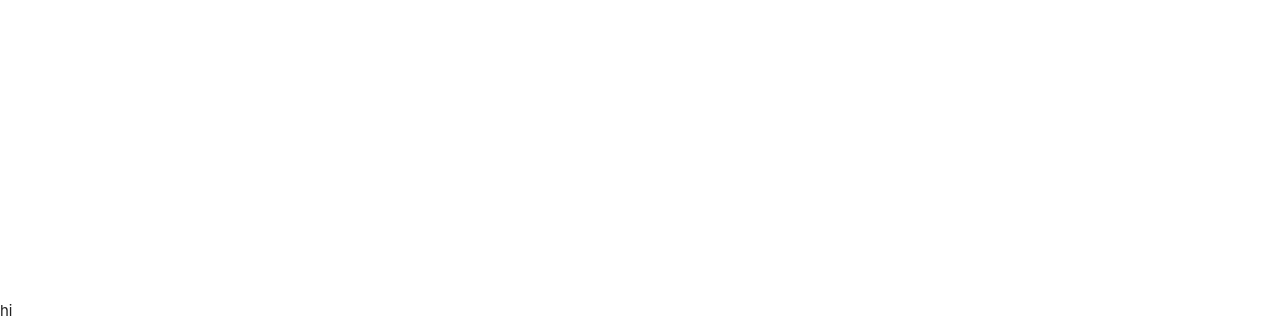
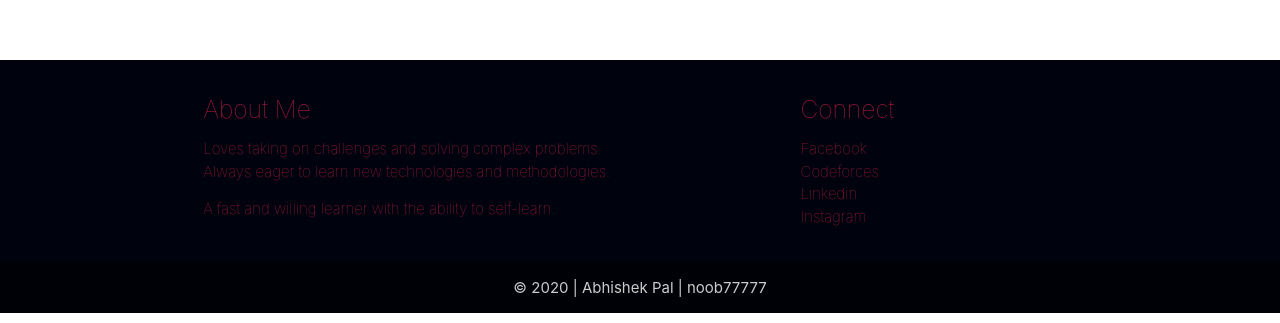
Before and after one commit to noob77777/noob77777.github.io, a React (Create React App) app: page / in a window 1280 px wide. Shown: the part 1300-1623 px from the top of the page. Built offline with nearby package versions, Linux system fonts and the light colour scheme.

Commit message:
Added footer

```diff
--- a/src/common.module.scss
+++ b/src/common.module.scss
@@ -1,6 +1,6 @@
 $white: #fcfcfc;
 $yellow: #f3a712;
-$red: #ca2e55;
+$red: #bb1d44;
 $dark-blue: #00030e;
 $blue: #247ba0;
 $black: #000007;
--- a/src/components/Main/Footer/Footer.js
+++ b/src/components/Main/Footer/Footer.js
@@ -3,7 +3,68 @@ import styles from "./footer.module.scss";
 
 class Footer extends Component {
   render() {
-    return <div className={styles.Footer + " Footer"}>hi</div>;
+    return (
+      <div className={styles.Footer + " page-footer Footer"}>
+        <div className="container">
+          <div className="row">
+            <div className={styles.aboutMe + " col l6 s12"}>
+              <h5>About Me</h5>
+              <p>
+                Loves taking on challenges and solving complex problems. Always
+                eager to learn new technologies and methodologies.
+              </p>
+              <p>A fast and willing learner with the ability to self-learn.</p>
+            </div>
+            <div className={styles.connect + " col l4 offset-l2 s12"}>
+              <h5>Connect</h5>
+              <ul>
+                <li>
+                  <a
+                    href="https://www.facebook.com/abhishekpal77777/"
+                    target="_blank"
+                    rel="noopener noreferrer"
+                  >
+                    Facebook
+                  </a>
+                </li>
+                <li>
+                  <a
+                    href="https://codeforces.com/profile/noob77777/"
+                    target="_blank"
+                    rel="noopener noreferrer"
+                  >
+                    Codeforces
+                  </a>
+                </li>
+                <li>
+                  <a
+                    href="https://www.linkedin.com/in/abhishek-pal-949401181/"
+                    target="_blank"
+                    rel="noopener noreferrer"
+                  >
+                    Linkedin
+                  </a>
+                </li>
+                <li>
+                  <a
+                    href="https://www.instagram.com/abhishekpal77777/"
+                    target="_blank"
+                    rel="noopener noreferrer"
+                  >
+                    Instagram
+                  </a>
+                </li>
+              </ul>
+            </div>
+          </div>
+        </div>
+        <div className={styles.copyright + " footer-copyright"}>
+          <div className="container center-align">
+            &copy; 2020 | Abhishek Pal | noob77777
+          </div>
+        </div>
+      </div>
+    );
   }
 }
 
--- a/src/components/Main/Footer/footer.module.scss
+++ b/src/components/Main/Footer/footer.module.scss
@@ -1,4 +1,26 @@
 @import "../../../common.module.scss";
 
 .Footer {
+  background-color: $dark-blue;
+  color: $red;
+  h5 {
+    font-weight: lighter;
+  }
+  .aboutMe {
+    p {
+      font-weight: lighter;
+    }
+  }
+  .connect {
+    color: $red;
+    ul {
+      a {
+        color: $red;
+        font-weight: lighter;
+      }
+    }
+  }
+  .copyright {
+    background-color: $black;
+  }
 }
--- a/src/components/Main/Home/Home.module.scss
+++ b/src/components/Main/Home/Home.module.scss
@@ -3,8 +3,7 @@
 .Home {
   margin: 0;
   > p {
-    height: 100vh;
-    width: 90%;
+    height: 70vh;
     margin: 0;
   }
 }
```
Also changed, not shown: src/img/footer.jpg (added).
